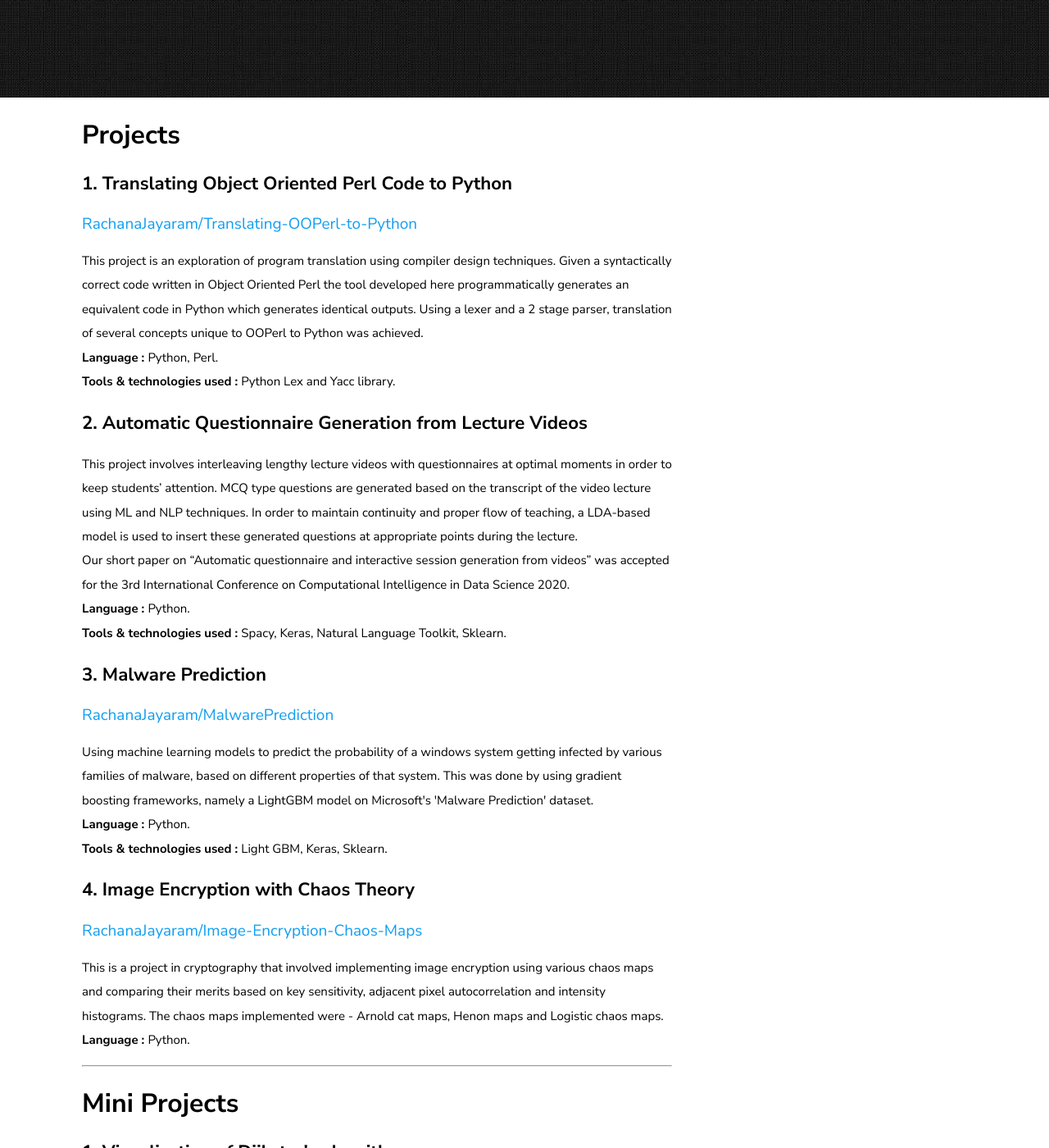
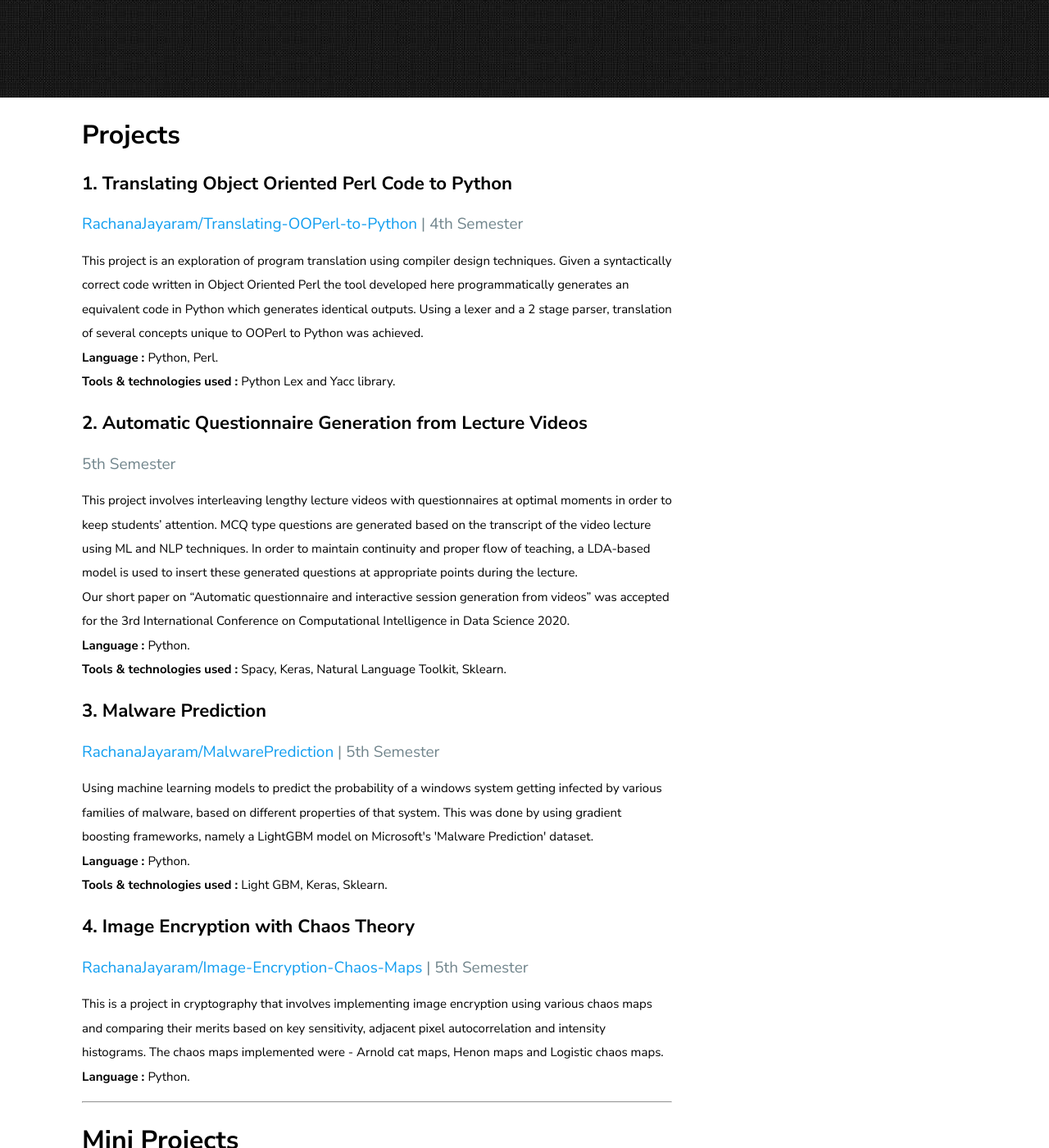
Before and after one commit to RachanaJayaram/projects, a Jekyll site: the page built from index.md, in a window 1280 px wide and 1400 px high, scrolled down 241 px. Shown: the whole window at 82% size. Built offline with Jekyll 4.4.1, drawn with Linux system fonts in a browser that asks for light colours; some of the changed text lies outside the part shown.

Commit message:
Update home.html

```diff
--- a/_layouts/home.html
+++ b/_layouts/home.html
@@ -26,6 +26,8 @@ layout: page
 	1. Translating Object Oriented Perl Code to Python
 </h3>
 <a href="https://rachanajayaram.github.io/Translating-OOPerl-to-Python/">RachanaJayaram/Translating-OOPerl-to-Python</a>
+<span style="color:#71858c">| 4th Semester</span>
+<br>
 <p>
 	This project is an exploration of program translation using compiler design techniques. Given a syntactically
 	correct code written in Object Oriented Perl the tool developed here programmatically generates an equivalent code
@@ -46,7 +48,7 @@ layout: page
 <h3>
 	2. Automatic Questionnaire Generation from Lecture Videos
 </h3>
-
+<span style="color:#71858c"> 5th Semester</span>
 <p>
 	This project involves interleaving lengthy lecture videos with questionnaires at optimal moments in order to keep
 	students’ attention. MCQ type questions are generated based on the transcript of the video lecture using ML and NLP
@@ -70,7 +72,8 @@ layout: page
 <h3>
 	3. Malware Prediction
 </h3>
-<a href="https://github.com/RachanaJayaram/MalwarePrediction">RachanaJayaram/MalwarePrediction</a>
+<a href="https://github.com/RachanaJayaram/MalwarePrediction">RachanaJayaram/MalwarePrediction</a> <span
+	style="color:#71858c">| 5th Semester</span>
 <p>
 	Using machine learning models to predict the probability of a windows system getting infected by various families of
 	malware, based on different properties of that system. This was done by using gradient boosting frameworks, namely a
@@ -91,10 +94,13 @@ layout: page
 	4. Image Encryption with Chaos Theory
 
 </h3>
-<a href="https://github.com/RachanaJayaram/Image-Encryption-Chaos-Maps">RachanaJayaram/Image-Encryption-Chaos-Maps</a>
+<a
+	href="https://github.com/RachanaJayaram/Image-Encryption-Chaos-Maps">RachanaJayaram/Image-Encryption-Chaos-Maps</a><span
+	style="color:#71858c"> | 5th Semester</span>
+
 
 <p>
-	This is a project in cryptography that involved implementing image encryption using various chaos maps and comparing
+	This is a project in cryptography that involves implementing image encryption using various chaos maps and comparing
 	their
 	merits based on key sensitivity, adjacent pixel autocorrelation and intensity histograms. The chaos maps implemented
 	were - Arnold cat maps, Henon maps and Logistic chaos maps.
@@ -112,11 +118,13 @@ layout: page
 <h3>
 	1. Visualization of Dijkstra's algorithm
 </h3>
-<a href="https://github.com/RachanaJayaram/Visualization-of-Dijkstras-Algorithm">RachanaJayaram/Visualization-of-Dijkstras-Algorithm</a>
+<a
+	href="https://github.com/RachanaJayaram/Visualization-of-Dijkstras-Algorithm">RachanaJayaram/Visualization-of-Dijkstras-Algorithm</a>
+<span style="color:#71858c">| 4th Semester</span>
 
 <p>
 	A teaching tool that can be used for easily visualization of Dijkstra's algorithm which is used to find the shortest
-	path 	from a single source vertex to all other vertices in a given graph.
+	path from a single source vertex to all other vertices in a given graph.
 	<br>
 	<b>
 		Language :
@@ -134,7 +142,9 @@ layout: page
 <h3>
 	2. Online Movie Booking
 </h3>
-<a href="https://github.com/RachanaJayaram/Movie-Booking">RachanaJayaram/Movie-Booking</a>
+<a href="https://github.com/RachanaJayaram/Movie-Booking">RachanaJayaram/Movie-Booking</a> <span style="color:#71858c">|
+	3rd Semester</span>
+
 
 <p>
 	The project is an online movie booking website where a user can register, login, and
@@ -157,7 +167,9 @@ layout: page
 <h3>
 	3. Elective Registration Portal - DBMS
 </h3>
-<a href="https://github.com/RachanaJayaram/Elective-Registration">RachanaJayaram/Elective-Registration</a>
+<a href="https://github.com/RachanaJayaram/Elective-Registration">RachanaJayaram/Elective-Registration</a> <span
+	style="color:#71858c">| 4th Semester</span>
+
 
 <p>
 	The project involved making a mock elective registration website for our university. Using this portal, students can
@@ -173,14 +185,16 @@ layout: page
 	<b>
 		Tools & technologies used :
 	</b>
-	MySQL/
+	MySQL.
 </p>
 
 
 <h3>
 	4. Football robot
 </h3>
-<a href="https://github.com/RachanaJayaram/Football-Robot">RachanaJayaram/Football-Robot</a>
+<a href="https://github.com/RachanaJayaram/Football-Robot">RachanaJayaram/Football-Robot</a> <span
+	style="color:#71858c">| 2nd Semester</span>
+
 
 <p>
 	This is an image-processing robot made with Raspberry Pi 3. The robot detects a ball,
@@ -197,3 +211,4 @@ layout: page
 	</b>
 	OpenCV.
 </p>
+<hr>
```
